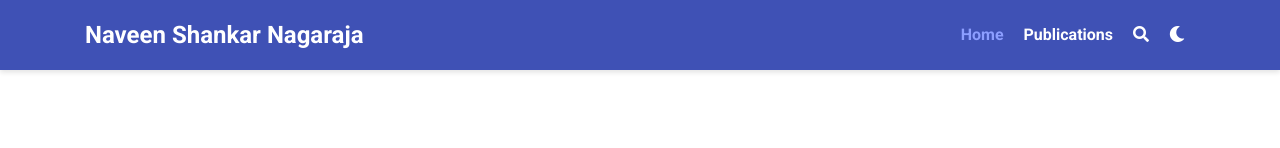
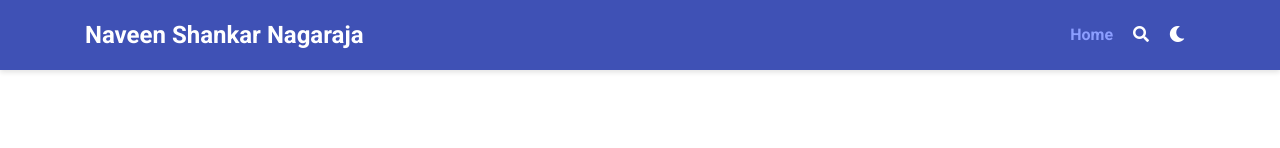
Before and after one commit to menaveenshankar/menaveenshankar.github.io, a plain HTML site: page index.html in a window 1280 px wide. Shown: the top 148 px of the page. Drawn offline with nearby package versions, Linux system fonts and the light colour scheme; some icons are missing.

Commit message:
Update index.html

```diff
--- a/index.html
+++ b/index.html
@@ -205,31 +205,6 @@
 
           </a>
         </li>
-
-
-
-
-
-
-
-
-
-
-
-
-        <li class="nav-item">
-          <a class="nav-link" href="/publication" data-target="/publication">
-
-            <span>Publications</span>
-
-          </a>
-        </li>
-
-
-
-
-
-
 
 
 
```
